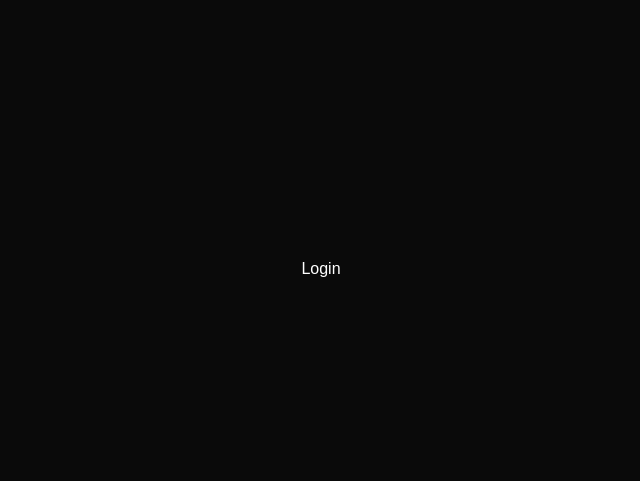
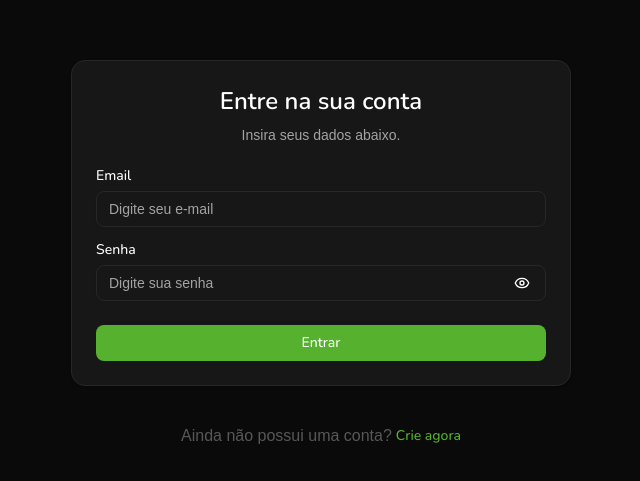
Before and after one commit to Alessandro-Vieira77/fintrack, a React (Vite) app: page /login in a window 1280 px wide. Shown: the part 131-612 px from the top of the page, without its empty margins (319-959 px from the left). Built offline with nearby package versions, Linux system fonts and the light colour scheme; a web font is replaced by a local one.

Commit message:
feat: login of the created form

```diff
--- a/src/pages/Login.jsx
+++ b/src/pages/Login.jsx
@@ -1,7 +1,104 @@
+import { zodResolver } from '@hookform/resolvers/zod'
+import { useForm } from 'react-hook-form'
+import { Link } from 'react-router'
+import * as zod from 'zod'
+
+import PasswordInput from '@/components/password-input'
+import { Button } from '@/components/ui/button'
+import {
+  Card,
+  CardContent,
+  CardDescription,
+  CardFooter,
+  CardHeader,
+  CardTitle,
+} from '@/components/ui/card'
+import {
+  Form,
+  FormControl,
+  FormField,
+  FormItem,
+  FormLabel,
+  FormMessage,
+} from '@/components/ui/form'
+import { Input } from '@/components/ui/input'
+
+const loginSchema = zod.object({
+  email: zod.string().trim().email({
+    message: 'o campo e-mail é inválido',
+  }),
+  password: zod.string().trim().min(6, {
+    message: 'a senha deve ter no mínimo 6 caracteres',
+  }),
+})
+
 function Login() {
+  const methods = useForm({
+    resolver: zodResolver(loginSchema),
+    defaultValues: {
+      email: '',
+      password: '',
+    },
+  })
+
+  function onSubmit(values) {
+    console.log(values)
+  }
+
   return (
-    <div className="flex h-screen w-screen items-center justify-center">
-      <h1 className="m-2">Login</h1>
+    <div className="flex min-h-screen max-w-screen flex-col items-center justify-center gap-8">
+      <Form {...methods}>
+        <form onSubmit={methods.handleSubmit(onSubmit)} className="w-full max-w-[500px]">
+          <Card className="w-full max-w-[500px]">
+            <CardHeader className="text-center">
+              <CardTitle className="text-2xl">Entre na sua conta</CardTitle>
+              <CardDescription>Insira seus dados abaixo.</CardDescription>
+            </CardHeader>
+
+            <CardContent className="space-y-4">
+              <FormField
+                control={methods.control}
+                name="email"
+                render={({ field }) => (
+                  <FormItem>
+                    <FormLabel>Email</FormLabel>
+                    <FormControl>
+                      <Input placeholder="Digite seu e-mail" {...field} autoComplete="off" />
+                    </FormControl>
+                    <FormMessage />
+                  </FormItem>
+                )}
+              />
+              <FormField
+                control={methods.control}
+                name="password"
+                render={({ field }) => (
+                  <FormItem>
+                    <FormLabel>Senha</FormLabel>
+                    <FormControl>
+                      <PasswordInput placeholder="Digite sua senha" {...field} />
+                    </FormControl>
+                    <FormMessage />
+                  </FormItem>
+                )}
+              />
+            </CardContent>
+            <CardFooter>
+              <Button className="w-full cursor-pointer" type="submit">
+                Entrar
+              </Button>
+            </CardFooter>
+          </Card>
+        </form>
+      </Form>
+      <div className="mb-6 flex w-[500px] items-center justify-center gap-1">
+        <p className="text-muted-foreground opacity-50">Ainda não possui uma conta? </p>
+        <Button variant="link" className="p-0" asChild>
+          <Link to={'/signup'} className="text-primary">
+            Crie agora
+          </Link>
+        </Button>
+      </div>
     </div>
   )
 }
```
